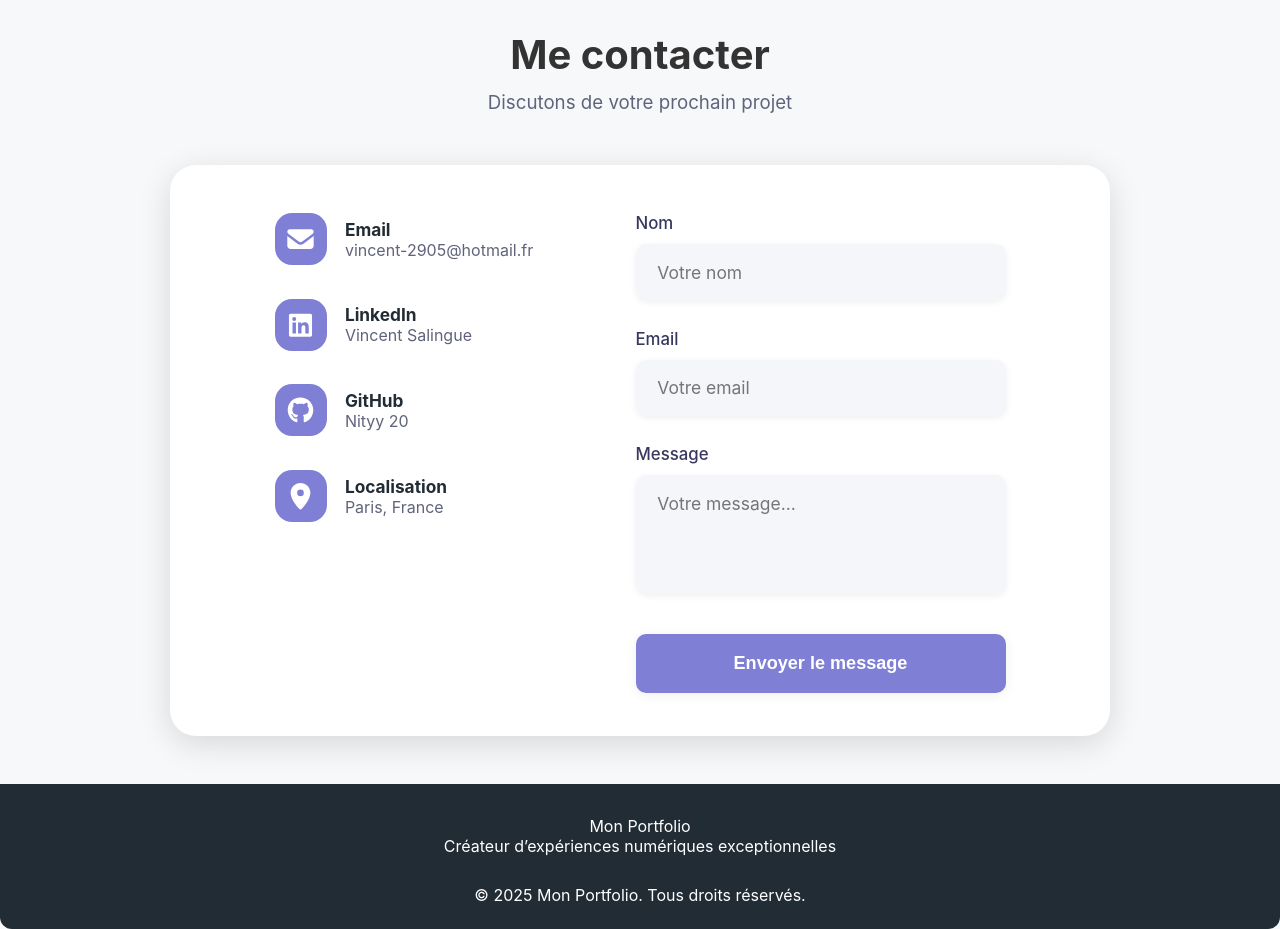
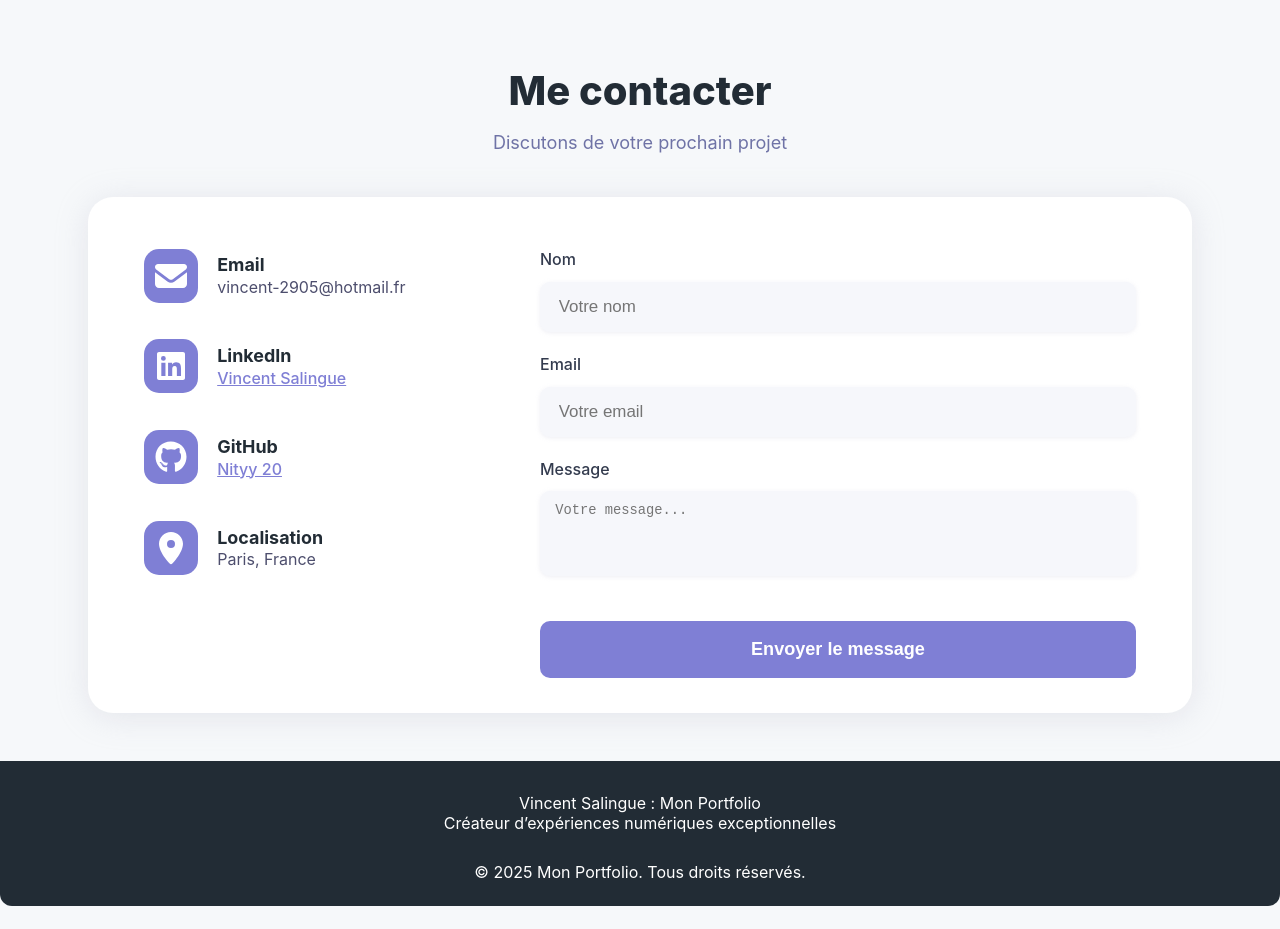
Before and after one commit to Nityy20/Portfolio, a React (Vite) app: page / in a window 1280 px wide. Shown: the part 1220-2149 px from the top of the page. After the commit the page ends 2126 px from the top, so only its background shows below. Built offline with nearby package versions, Linux system fonts and the light colour scheme.

Commit message:
Modif des textes

```diff
--- a/src/components/Contact.jsx
+++ b/src/components/Contact.jsx
@@ -5,8 +5,8 @@ import { faLinkedin, faGithub } from "@fortawesome/free-brands-svg-icons";
 
 export default function Contact() {
   return (
-    <section className="contact">
-      <h2 className="contact__title">Me contacter</h2>
+    <section className="contact" id="contact">
+      <h2 className="section-title">Me contacter</h2>
       <p className="contact__subtitle">Discutons de votre prochain projet</p>
       <div className="contact__card">
         <div className="contact__infos">
--- a/src/components/Footer.jsx
+++ b/src/components/Footer.jsx
@@ -3,7 +3,7 @@ import React from "react";
 export default function Footer() {
   return (
     <footer className="footer">
-      <div>Mon Portfolio</div>
+      <div>Vincent Salingue : Mon Portfolio</div>
       <div>Créateur d’expériences numériques exceptionnelles</div>
       <div className="footer__socials">
         <a href="#">
--- a/src/components/Hero.jsx
+++ b/src/components/Hero.jsx
@@ -5,8 +5,8 @@ export default function Hero() {
     <section className="hero" id="presentation">
       <div className="container hero__wrapper">
         <div className="hero__content">
-          <h1>Bonjour, je suis</h1>
-          <h2>Vincent Salingue</h2>
+          <h1>Bonjour,</h1>
+          <h2>Je suis Vincent Salingue</h2>
           <p>
             Développeur passionné avec une expertise en création d’expériences
             numériques innovantes. Je transforme les idées en solutions
--- a/src/styles/components/_contact.scss
+++ b/src/styles/components/_contact.scss
@@ -1,132 +1,146 @@
 @use "../abstracts/variables";
 
+.section-title {
+  font-size: 2.5em;
+  margin-bottom: 0.3em;
+  font-weight: 800;
+  color: #222c35;
+  text-align: center;
+}
+
 .contact {
-  &__title {
-    font-size: 2.5em;
-    font-weight: bold;
+  margin-top: 4em;
+  text-align: center;
+
+  &__subtitle {
+    color: #6f73a6;
+    font-size: 1.13em;
+    margin-bottom: 2em;
     text-align: center;
-    margin-bottom: 0.2em;
-    margin-top: 0.7em;
-  }
-  &__subtitle {
-    text-align: center;
-    color: #60637b;
-    font-size: 1.17em;
-    margin-bottom: 2.5em;
   }
 
   &__card {
-    margin: 0 auto;
+    max-width: 95vw;
+    width: 100%;
     background: #fff;
-    border-radius: 26px;
-    box-shadow: 0 8px 32px #0002;
+    border-radius: 25px;
+    margin: 2.5em auto 0 auto;
     display: flex;
+    justify-content: space-between;
+    padding: 3.2em 3.5em 2.2em 3.5em;
+    box-shadow: 0 4px 32px #b8b8c94d;
     gap: 6em;
-    justify-content: center;
     align-items: flex-start;
-    max-width: 940px;
-    padding: 3em 3.5em 2.7em 3.5em;
-    margin-bottom: 3em;
   }
 
   &__infos {
     display: flex;
     flex-direction: column;
-    gap: 2.1em;
-    min-width: 265px;
+    gap: 2.3em;
+    align-items: flex-start;
+    min-width: 290px;
+    max-width: 300px;
+    flex: 1 1 320px;
   }
 
   &__info {
     display: flex;
     align-items: center;
-    gap: 1.15em;
+    gap: 1.2em;
   }
 
   &__icon {
-    background: #7f7fd5;
-    color: #fff;
-    border-radius: 17px;
-    width: 52px;
-    height: 52px;
     display: flex;
     align-items: center;
     justify-content: center;
-    font-size: 1.65em;
+    width: 54px;
+    height: 54px;
+    border-radius: 15px;
+    background: #7f7fd5;
+    color: #fff;
+    font-size: 2em;
     flex-shrink: 0;
   }
 
   &__label {
     font-weight: 700;
-    font-size: 1.08em;
+    font-size: 1.12em;
     color: #222c35;
+    margin-bottom: 0.1em;
+    text-align: left;
   }
+
   &__item-value {
-    color: #60637b;
+    color: #4d4e6d;
     font-size: 1em;
-    word-break: break-all;
+    text-align: left;
+    word-break: break-word;
   }
 
   &__link {
-    color: #60637b;
-    text-decoration: none;
+    color: #7f7fd5;
+    text-decoration: underline;
+    font-size: 1em;
+    font-weight: 500;
     transition: color 0.15s;
     &:hover {
-      color: #7f7fd5;
-      text-decoration: underline;
+      color: #5e60ce;
     }
   }
 
   &__form {
     display: flex;
     flex-direction: column;
-    gap: 1.5em;
-    min-width: 370px;
-    width: 370px;
+    gap: 1.25em;
+    min-width: 350px;
+    flex: 2 1 450px;
+    align-items: stretch;
+
     label {
+      text-align: left;
       font-weight: 500;
-      color: #38385f;
-      font-size: 1.05em;
-      margin-bottom: 0.28em;
+      color: #333b4e;
+      margin-bottom: 0.1em;
       display: flex;
       flex-direction: column;
-      gap: 0.65em;
+      gap: 0.5em;
     }
+
     input,
     textarea {
-      background: #f5f6fa;
+      width: 100%;
+      background: #f6f7fb;
       border: none;
-      border-radius: 11px;
-      padding: 1em 1.25em;
-      font-size: 1.04em;
-      color: #222c35;
-      font-family: inherit;
-      outline: none;
-      transition: box-shadow 0.13s;
-      box-shadow: 0 2px 7px #0001;
+      border-radius: 10px;
+      padding: 0.9em 1.1em;
+      font-size: 1.06em;
+      margin-top: 0.3em;
+      color: #333b4e;
+      transition: box-shadow 0.15s;
+      box-shadow: 0 1px 4px #d4d4e466;
       resize: none;
     }
-    textarea {
-      min-height: 85px;
-      max-width: 100%;
-    }
+
     input:focus,
     textarea:focus {
-      box-shadow: 0 0 0 2px #b1b4f5;
+      outline: none;
+      box-shadow: 0 2px 8px #b8b8c988;
     }
+
     button[type="submit"] {
-      margin-top: 0.6em;
+      width: 100%;
       background: #7f7fd5;
       color: #fff;
-      border: none;
-      border-radius: 10px;
-      padding: 1.05em 0;
       font-size: 1.13em;
       font-weight: 700;
+      border-radius: 10px;
+      padding: 1em 0;
+      border: none;
+      margin-top: 1.3em;
       cursor: pointer;
-      transition: background 0.15s;
-      box-shadow: 0 2px 12px #0001;
+      transition: background 0.18s;
       &:hover {
-        background: #6767c8;
+        background: #5e60ce;
       }
     }
   }
```
